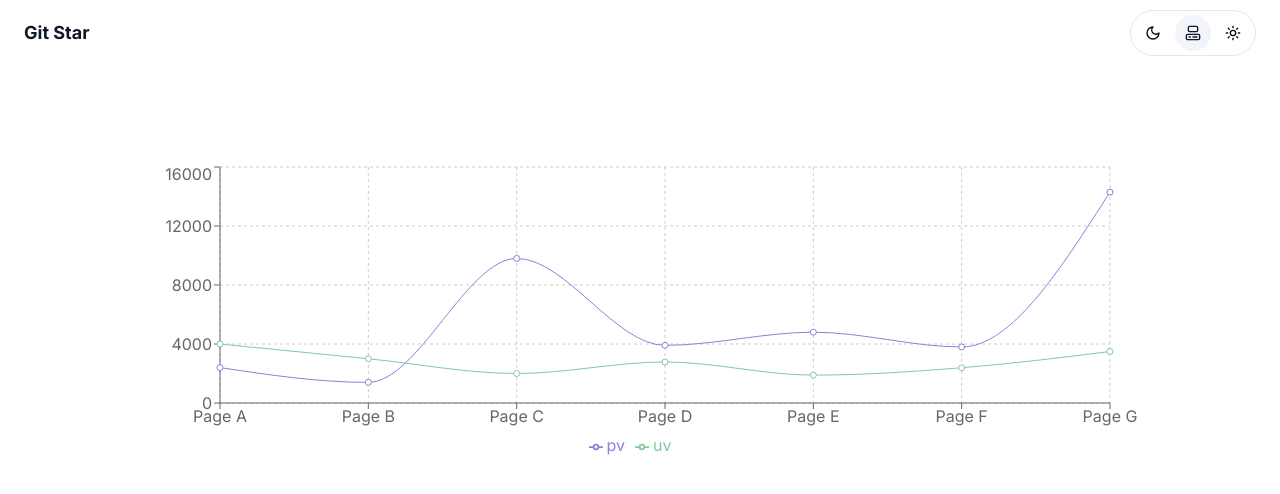
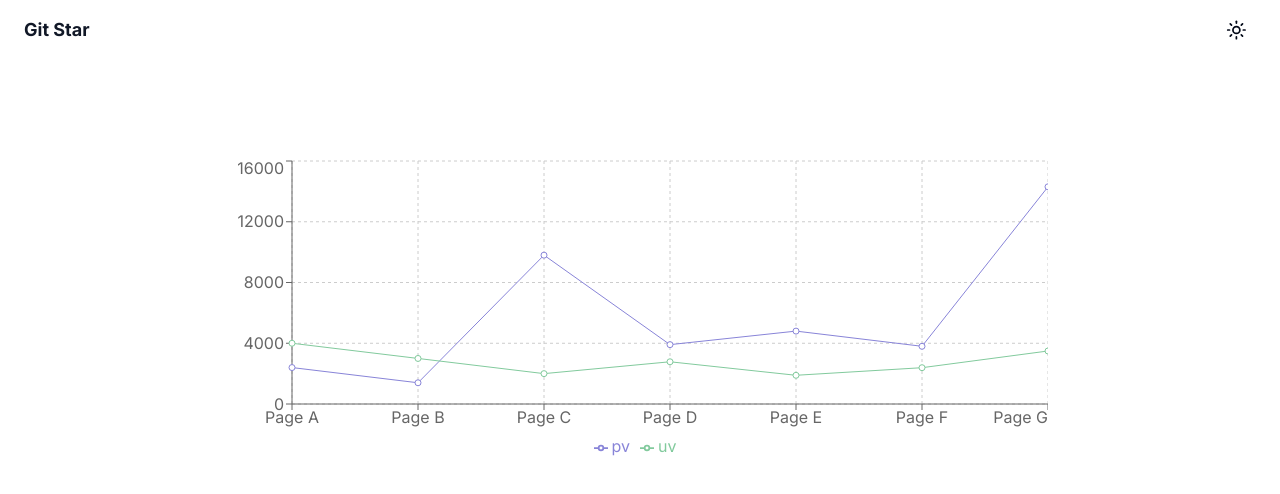
Before and after one commit to sasakitimaru/git-star, a Next.js app: page / in a window 1280 px wide. Shown: the top 494 px of the page. Built offline with nearby package versions, Linux system fonts and the light colour scheme.

Commit message:
fix:chartレスポンシブ対応

```diff
--- a/package.json
+++ b/package.json
@@ -9,6 +9,8 @@
     "lint": "next lint"
   },
   "dependencies": {
+    "@radix-ui/react-slot": "^1.1.0",
+    "@radix-ui/react-switch": "^1.1.0",
     "@radix-ui/react-toggle": "^1.1.0",
     "@radix-ui/react-toggle-group": "^1.1.0",
     "class-variance-authority": "^0.7.0",
--- a/src/app/layout.tsx
+++ b/src/app/layout.tsx
@@ -1,7 +1,7 @@
 import { Inter as FontSans } from "next/font/google";
 
 import { cn } from "@/lib/utils";
-import { ThemeProvider } from "@/components/theme-provider";
+import { Provider } from "@/app/theme-provider";
 import "./globals.css";
 import Header from "@/components/header/Header";
 
@@ -23,10 +23,12 @@
           fontSans.variable
         )}
       >
-        <ThemeProvider attribute="class" defaultTheme="system" enableSystem>
-          <Header />
-          {children}
-        </ThemeProvider>
+        <Provider>
+          <>
+            <Header />
+            {children}
+          </>
+        </Provider>
       </body>
     </html>
   );
--- a/src/app/page.tsx
+++ b/src/app/page.tsx
@@ -1,9 +1,8 @@
 import Chart from "@/components/dashboard/Chart";
-import ThemeSwitch from "@/components/header/ThemeSwitch";
 
 export default function Home() {
   return (
-    <main className="flex min-h-screen flex-col items-center justify-between p-24">
+    <main className="flex min-h-screen flex-col items-center justify-between p-8 md:p-24">
       <Chart />
     </main>
   );
--- /dev/null
+++ b/src/app/theme-provider.tsx
@@ -0,0 +1,12 @@
+"use client";
+
+import * as React from "react";
+import { ThemeProvider as NextThemesProvider } from "next-themes";
+
+export function Provider({ children }: { children: React.ReactNode }) {
+  return (
+    <NextThemesProvider attribute="class" defaultTheme="system" enableSystem>
+      {children}
+    </NextThemesProvider>
+  );
+}
--- a/src/components/dashboard/Chart.tsx
+++ b/src/components/dashboard/Chart.tsx
@@ -1,7 +1,15 @@
 "use client";
 
 import React from "react";
-import { Line, XAxis, YAxis, CartesianGrid, Tooltip, Legend } from "recharts";
+import {
+  Line,
+  XAxis,
+  YAxis,
+  CartesianGrid,
+  Tooltip,
+  Legend,
+  ResponsiveContainer,
+} from "recharts";
 import dynamic from "next/dynamic";
 const LineChart = dynamic(
   () => import("recharts").then((mod) => mod.LineChart),
@@ -13,56 +21,47 @@
     name: "Page A",
     uv: 4000,
     pv: 2400,
-    amt: 2400,
   },
   {
     name: "Page B",
     uv: 3000,
     pv: 1398,
-    amt: 2210,
   },
   {
     name: "Page C",
     uv: 2000,
     pv: 9800,
-    amt: 2290,
   },
   {
     name: "Page D",
     uv: 2780,
     pv: 3908,
-    amt: 2000,
   },
   {
     name: "Page E",
     uv: 1890,
     pv: 4800,
-    amt: 2181,
   },
   {
     name: "Page F",
     uv: 2390,
     pv: 3800,
-    amt: 2500,
   },
   {
     name: "Page G",
     uv: 3490,
     pv: 14300,
-    amt: 2100,
   },
 ];
 
 export default function Chart() {
   return (
+    <div className="h-96 md:w-3/4 w-full max-w-screen-xl">
+      <ResponsiveContainer width="100%" height="80%">
         <LineChart
-      width={1000}
-      height={300}
           data={data}
           margin={{
             top: 5,
-        right: 30,
-        left: 20,
             bottom: 5,
           }}
         >
@@ -72,12 +71,14 @@
           <Tooltip />
           <Legend />
           <Line
-        type="monotone"
+            type="linear"
             dataKey="pv"
             stroke="#8884d8"
             activeDot={{ r: 8 }}
           />
-      <Line type="monotone" dataKey="uv" stroke="#82ca9d" />
+          <Line type="linear" dataKey="uv" stroke="#82ca9d" />
         </LineChart>
+      </ResponsiveContainer>
+    </div>
   );
 }
--- a/src/components/header/Header.tsx
+++ b/src/components/header/Header.tsx
@@ -1,6 +1,6 @@
 "use client";
 
-import ThemeSwitch from "./ThemeSwitch";
+import ThemeToggle from "./ThemeToggle";
 
 export default function Header() {
   return (
@@ -10,7 +10,7 @@
           <div className="text-lg font-bold text-gray-900 dark:text-gray-100">
             Git Star
           </div>
-          <ThemeSwitch />
+          <ThemeToggle />
         </div>
       </nav>
     </header>
--- a/src/components/header/ThemeSwitch.tsx
+++ /dev/null
@@ -1,49 +0,0 @@
-"use client";
-
-import { ComputerIcon, MoonIcon, SunIcon } from "lucide-react";
-import { useTheme } from "next-themes";
-import { ToggleGroup, ToggleGroupItem } from "@/components/ui/toggle-group";
-import { useEffect, useState } from "react";
-
-export default function ThemeSwitch() {
-  const { theme, setTheme } = useTheme();
-  const [mounted, setMounted] = useState(false);
-
-  useEffect(() => {
-    setMounted(true);
-  }, []);
-
-  if (!mounted) return null;
-
-  return (
-    <ToggleGroup
-      className="rounded-full border p-1"
-      size="sm"
-      type="single"
-      value={theme}
-      onValueChange={(value) => setTheme(value)}
-    >
-      <ToggleGroupItem
-        className="rounded-full"
-        value="dark"
-        aria-label="Toggle dark"
-      >
-        <MoonIcon size={16} />
-      </ToggleGroupItem>
-      <ToggleGroupItem
-        className="rounded-full"
-        value="system"
-        aria-label="Toggle system"
-      >
-        <ComputerIcon size={16} />
-      </ToggleGroupItem>
-      <ToggleGroupItem
-        className="rounded-full"
-        value="light"
-        aria-label="Toggle light"
-      >
-        <SunIcon size={16} />
-      </ToggleGroupItem>
-    </ToggleGroup>
-  );
-}
--- /dev/null
+++ b/src/components/header/ThemeToggle.tsx
@@ -0,0 +1,23 @@
+"use client";
+
+import * as React from "react";
+import { Moon, Sun } from "lucide-react";
+import { useTheme } from "next-themes";
+
+import { Button } from "@/components/ui/button";
+
+export default function ThemeToggle() {
+  const { resolvedTheme, setTheme } = useTheme();
+
+  return (
+    <Button
+      variant="ghost"
+      size="icon"
+      onClick={() => setTheme(resolvedTheme === "light" ? "dark" : "light")}
+    >
+      <Sun className="h-[1.5rem] w-[1.3rem] dark:hidden" />
+      <Moon className="hidden h-5 w-5 dark:block" />
+      <span className="sr-only">Toggle theme</span>
+    </Button>
+  );
+}
--- a/src/components/theme-provider.tsx
+++ /dev/null
@@ -1,9 +0,0 @@
-"use client";
-
-import * as React from "react";
-import { ThemeProvider as NextThemesProvider } from "next-themes";
-import { type ThemeProviderProps } from "next-themes/dist/types";
-
-export function ThemeProvider({ children, ...props }: ThemeProviderProps) {
-  return <NextThemesProvider {...props}>{children}</NextThemesProvider>;
-}
--- /dev/null
+++ b/src/components/ui/button.tsx
@@ -0,0 +1,56 @@
+import * as React from "react"
+import { Slot } from "@radix-ui/react-slot"
+import { cva, type VariantProps } from "class-variance-authority"
+
+import { cn } from "@/lib/utils"
+
+const buttonVariants = cva(
+  "inline-flex items-center justify-center whitespace-nowrap rounded-md text-sm font-medium ring-offset-background transition-colors focus-visible:outline-none focus-visible:ring-2 focus-visible:ring-ring focus-visible:ring-offset-2 disabled:pointer-events-none disabled:opacity-50",
+  {
+    variants: {
+      variant: {
+        default: "bg-primary text-primary-foreground hover:bg-primary/90",
+        destructive:
+          "bg-destructive text-destructive-foreground hover:bg-destructive/90",
+        outline:
+          "border border-input bg-background hover:bg-accent hover:text-accent-foreground",
+        secondary:
+          "bg-secondary text-secondary-foreground hover:bg-secondary/80",
+        ghost: "hover:bg-accent hover:text-accent-foreground",
+        link: "text-primary underline-offset-4 hover:underline",
+      },
+      size: {
+        default: "h-10 px-4 py-2",
+        sm: "h-9 rounded-md px-3",
+        lg: "h-11 rounded-md px-8",
+        icon: "h-10 w-10",
+      },
+    },
+    defaultVariants: {
+      variant: "default",
+      size: "default",
+    },
+  }
+)
+
+export interface ButtonProps
+  extends React.ButtonHTMLAttributes<HTMLButtonElement>,
+    VariantProps<typeof buttonVariants> {
+  asChild?: boolean
+}
+
+const Button = React.forwardRef<HTMLButtonElement, ButtonProps>(
+  ({ className, variant, size, asChild = false, ...props }, ref) => {
+    const Comp = asChild ? Slot : "button"
+    return (
+      <Comp
+        className={cn(buttonVariants({ variant, size, className }))}
+        ref={ref}
+        {...props}
+      />
+    )
+  }
+)
+Button.displayName = "Button"
+
+export { Button, buttonVariants }
```
Also changed, not shown: 1 other file (tests, documents, lock files or other folders). Lines whose indentation alone changed are shown as unchanged.
